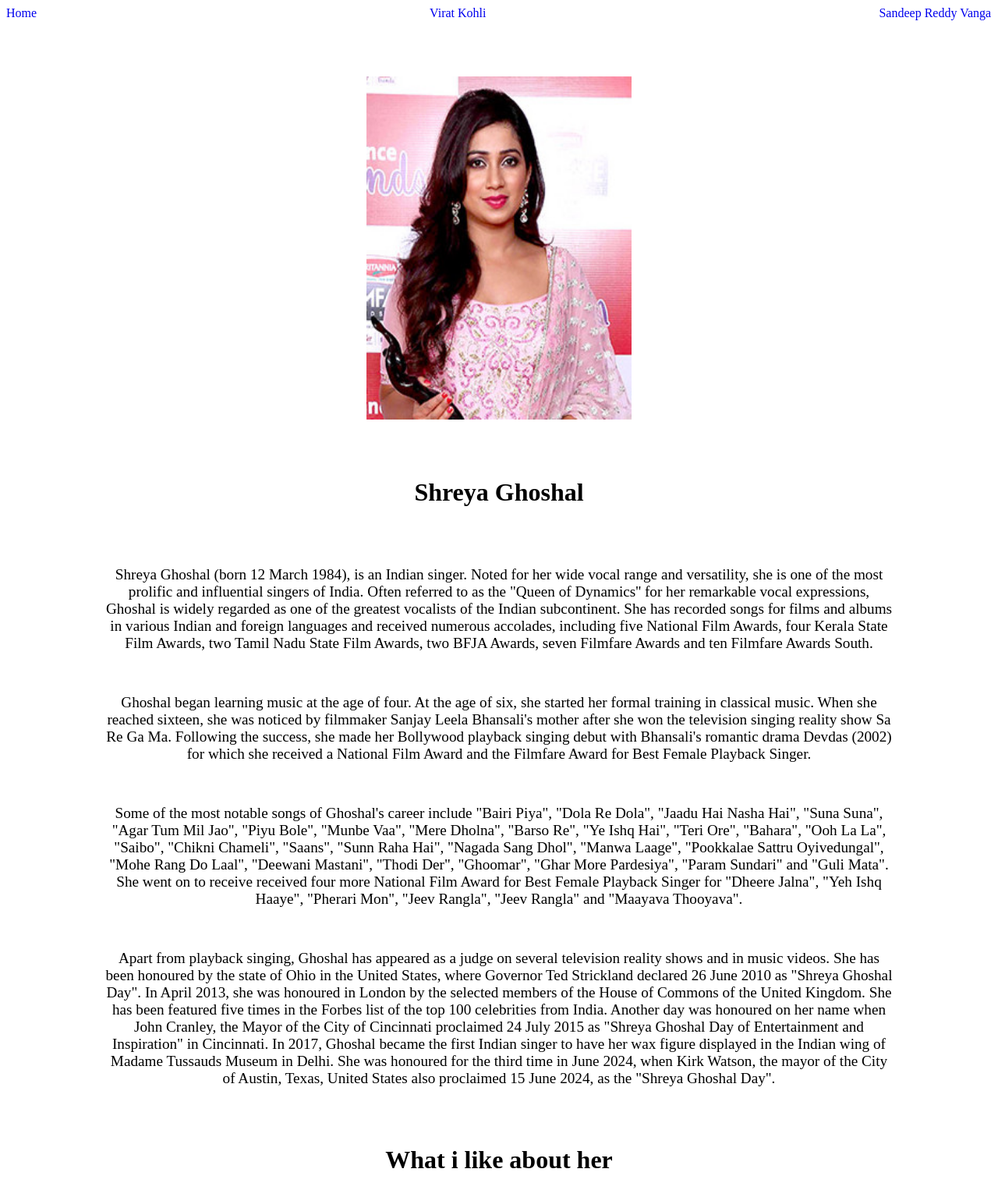
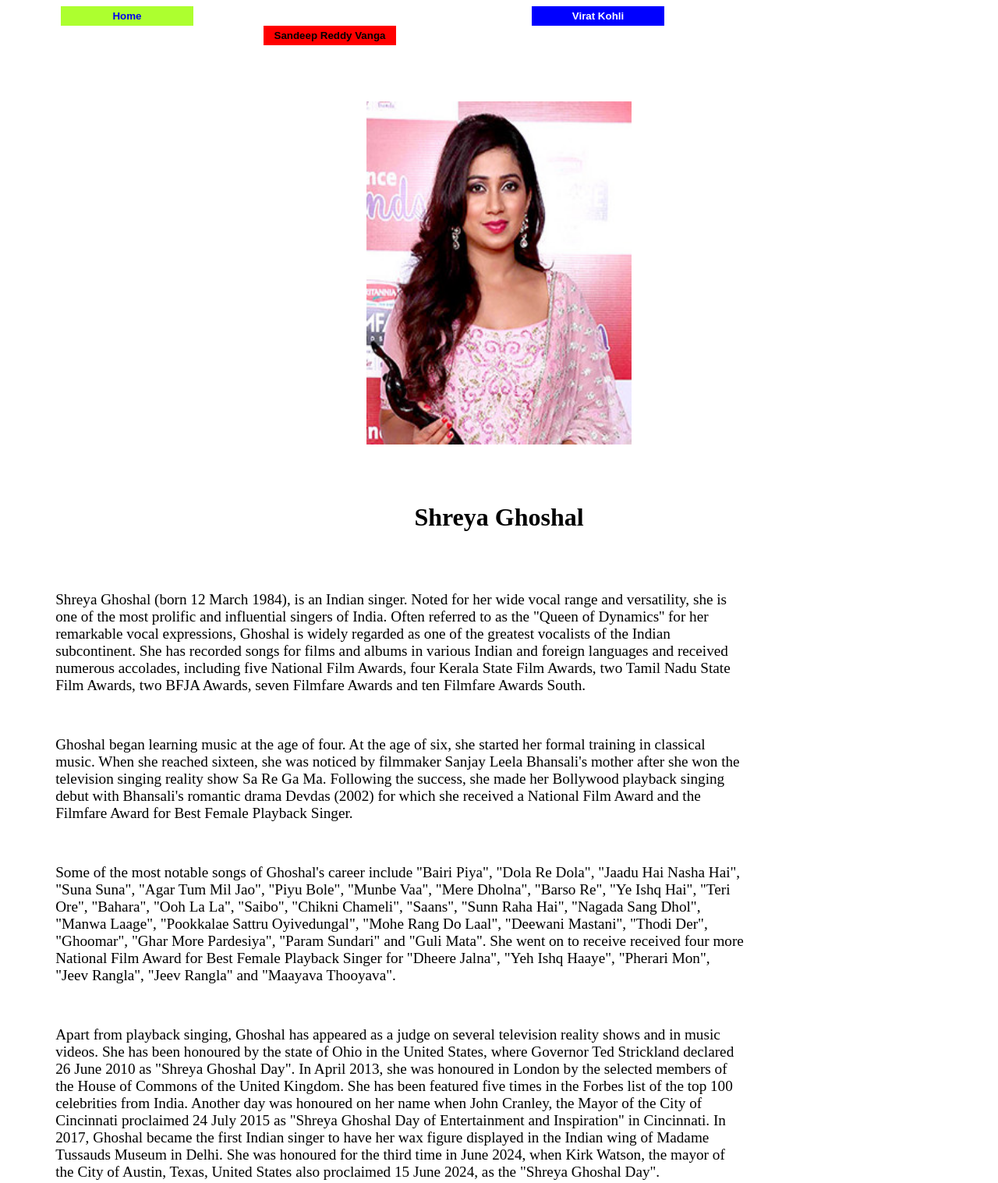
Before and after one commit to DSaivarun15/Favourite_people, a plain HTML site: page shreyaghoshal.html in a window 1280 px wide. Shown: the top 1517 px of the page at 78% size. Drawn offline with Linux system fonts and the light colour scheme.

Commit message:
Update shreyaghoshal.html

```diff
--- a/shreyaghoshal.html
+++ b/shreyaghoshal.html
@@ -4,9 +4,9 @@
     </head>
     <title>Favourite people</title>
     <body>
-        <a style="text-decoration: none;" href="index.html" title="Home" target="_blank">Home</a>
-        <a style="margin-left: 500px;text-decoration: none;" href="viratkohli.html" title="virat" target="_blank">Virat Kohli</a>
-        <a style="margin-left: 500px;text-decoration: none;" href="sandeep.html" title="Sandeep" target="_blank">Sandeep Reddy Vanga</a>
+        <button style="margin-left: 70px;background-color: greenyellow;border: none;width: 170;height: 25;"><a style="text-decoration: none;" href="index.html" title="Home" target="_blank"><b>Home</b></a></button>
+        <button style="margin-left: 430px;background-color: blue;border: none;width: 170;height: 25;"><a style="color: white;text-decoration: none;" href="viratkohli.html" title="virat" target="_blank"><b>Virat Kohli</b></a></button>
+        <button style="margin-left: 330px;background-color: red;border: none;width: 170;height: 25;"><a style="color: black;text-decoration: none;" href="sandeep.html" title="sandeep" target="_blank"><b>Sandeep Reddy Vanga</b></a></button>
         <br>
         <br>
         <br>
@@ -24,26 +24,26 @@
         <br>
         <br>
         <br>
-        <div style="margin-left: auto; margin-right: auto; width: 80%; text-align: center;">
+        <div style="margin-left: 5%;margin-right: 25%; width: 70%; text-align: left;">
             <p1 style="font-size: larger;">Shreya Ghoshal (born 12 March 1984), is an Indian singer. Noted for her wide vocal range and versatility, she is one of the most prolific and influential singers of India. Often referred to as the "Queen of Dynamics'' for her remarkable vocal expressions, Ghoshal is widely regarded as one of the greatest vocalists of the Indian subcontinent. She has recorded songs for films and albums in various Indian and foreign languages and received numerous accolades, including five National Film Awards, four Kerala State Film Awards, two Tamil Nadu State Film Awards, two BFJA Awards, seven Filmfare Awards and ten Filmfare Awards South.</p1>
         </div>
         <br>
         <br>
         <br>
-        <div style="margin-left: auto; margin-right: auto; width: 80%; text-align: center;">
+        <div style="margin-left: 5%;margin-right: 25%; width: 70%; text-align: left;">
             <p2 style="font-size: larger;">Ghoshal began learning music at the age of four. At the age of six, she started her formal training in classical music. When she reached sixteen, she was noticed by filmmaker Sanjay Leela Bhansali's mother after she won the television singing reality show Sa Re Ga Ma. Following the success, she made her Bollywood playback singing debut with Bhansali's romantic drama Devdas (2002) for which she received a National Film Award and the Filmfare Award for Best Female Playback Singer.</p2>
         </div>
         <br>
         <br>
         <br>
-        <div style="margin-left: auto; margin-right: auto; width: 80%; text-align: center;">
+        <div style="margin-left: 5%;margin-right: 25%; width: 70%; text-align: left;">
             <p3 style="font-size: larger;">Some of the most notable songs of Ghoshal's career include "Bairi Piya", "Dola Re Dola", "Jaadu Hai Nasha Hai", "Suna Suna", "Agar Tum Mil Jao", "Piyu Bole", "Munbe Vaa", "Mere Dholna", "Barso Re", "Ye Ishq Hai", "Teri Ore", "Bahara", "Ooh La La", "Saibo", "Chikni Chameli", "Saans", "Sunn Raha Hai", "Nagada Sang Dhol", "Manwa Laage", "Pookkalae Sattru Oyivedungal", "Mohe Rang Do Laal", "Deewani Mastani", "Thodi Der", "Ghoomar", "Ghar More Pardesiya", "Param Sundari" and "Guli Mata". She went on to receive received four more National Film Award for Best Female Playback Singer for "Dheere Jalna", "Yeh Ishq Haaye", "Pherari Mon", "Jeev Rangla", "Jeev Rangla" and "Maayava Thooyava".
             </p3>
         </div>
         <br>
         <br>
         <br>
-        <div style="margin-left: auto; margin-right: auto; width: 80%; text-align: center;">
+        <div style="margin-left: 5%;margin-right: 25%; width: 70%; text-align: left;">
             <p4 style="font-size: larger;">Apart from playback singing, Ghoshal has appeared as a judge on several television reality shows and in music videos. She has been honoured by the state of Ohio in the United States, where Governor Ted Strickland declared 26 June 2010 as "Shreya Ghoshal Day". In April 2013, she was honoured in London by the selected members of the House of Commons of the United Kingdom. She has been featured five times in the Forbes list of the top 100 celebrities from India. Another day was honoured on her name when John Cranley, the Mayor of the City of Cincinnati proclaimed 24 July 2015 as "Shreya Ghoshal Day of Entertainment and Inspiration" in Cincinnati. In 2017, Ghoshal became the first Indian singer to have her wax figure displayed in the Indian wing of Madame Tussauds Museum in Delhi. She was honoured for the third time in June 2024, when Kirk Watson, the mayor of the City of Austin, Texas, United States also proclaimed 15 June 2024, as the "Shreya Ghoshal Day".</p4>
         </div>
         <br>
@@ -54,7 +54,7 @@
         </center>
         <br>
         <br>
-        <div style="margin-left: auto; margin-right: auto; width: 80%; text-align: center;">
+        <div style="margin-left: 5%;margin-right: 25%; width: 70%; text-align: left;">
             <p style="font-size: larger;">This human being has stolen everyone's heart with her melodious voice.<br>
                 The way she sings complex ragas just blew away everyone's consciousness.<br>
                 Her ability to sing in multiple languages marks her versatility.<br>
```
